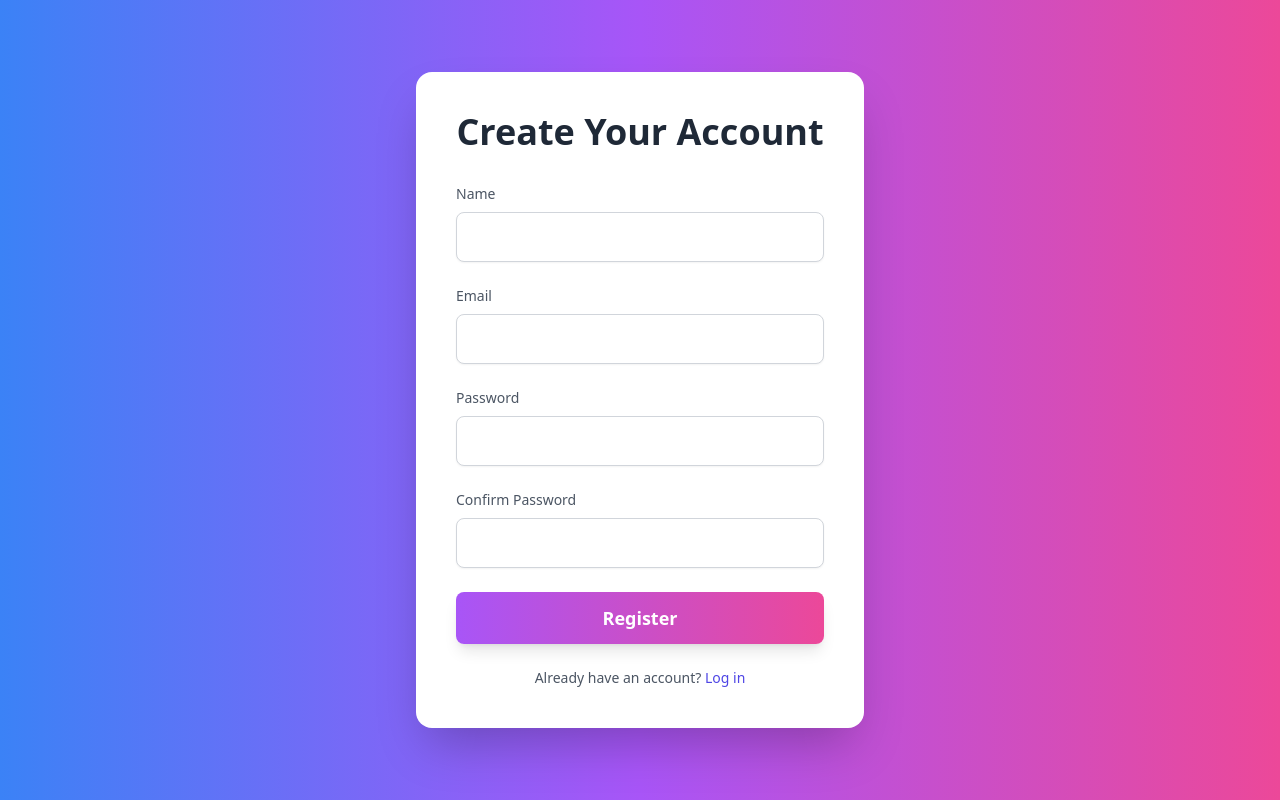
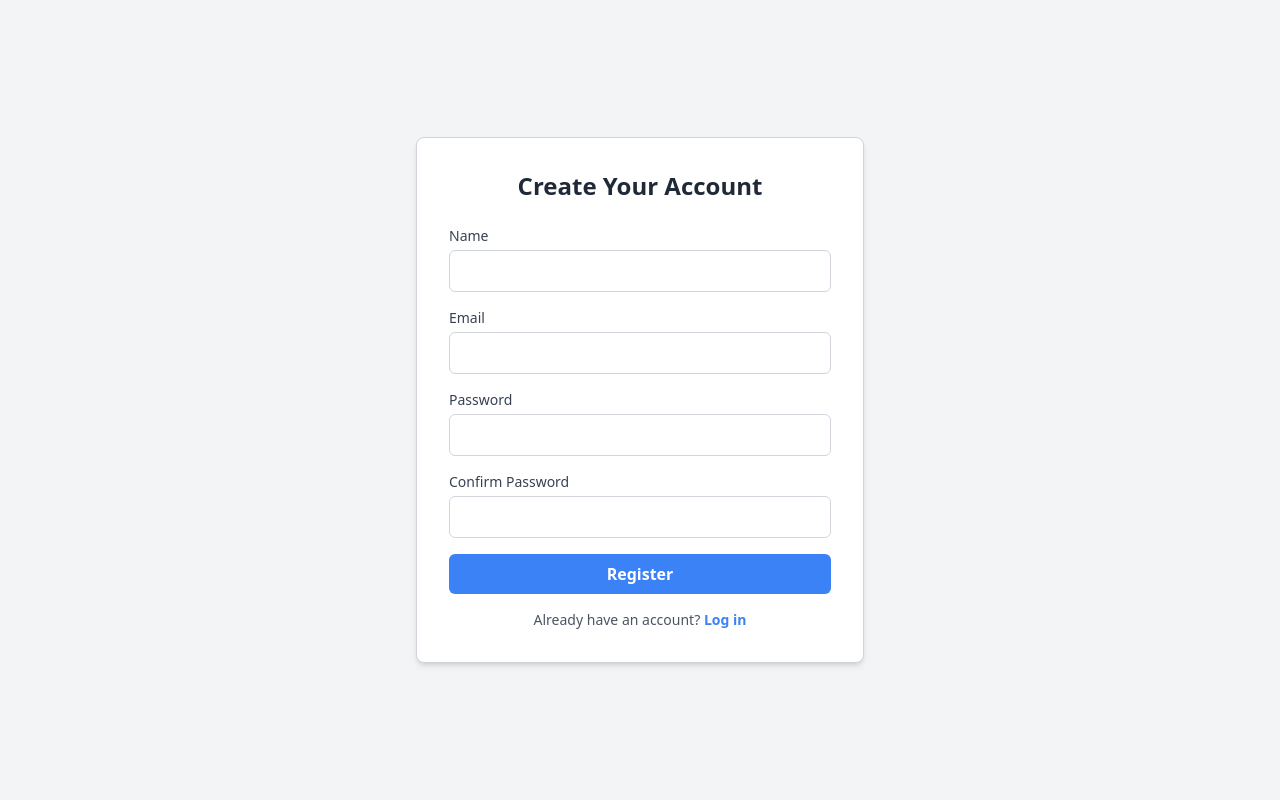
Before and after one commit to Gaya3ps/url-shortener, a React (Vite) app in the folder client/: page /register in a window 1280 px wide. Built offline with nearby package versions, Linux system fonts and the light colour scheme.

Commit message:
UI changes

```diff
--- a/client/src/pages/Register.tsx
+++ b/client/src/pages/Register.tsx
@@ -1,3 +1,150 @@
+// import React, { useState } from "react";
+// import axios from "axios";
+// import config from "../config";
+// import { toast, ToastContainer } from "react-toastify";
+// import "react-toastify/dist/ReactToastify.css";
+// import { Link, useNavigate } from "react-router-dom";
+
+// interface RegisterForm {
+//   name: string;
+//   email: string;
+//   password: string;
+//   confirmPassword: string;
+// }
+
+// const Register: React.FC = () => {
+//   const [form, setForm] = useState<RegisterForm>({
+//     name: "",
+//     email: "",
+//     password: "",
+//     confirmPassword: "",
+//   });
+//   const [error, setError] = useState<string | null>(null);
+//   const navigate = useNavigate();
+
+//   const handleInputChange = (e: React.ChangeEvent<HTMLInputElement>) => {
+//     const { name, value } = e.target;
+//     setForm((prevForm) => ({ ...prevForm, [name]: value }));
+//   };
+
+//   const handleSubmit = async (e: React.FormEvent) => {
+//     e.preventDefault();
+
+//     if (form.password !== form.confirmPassword) {
+//       setError("Passwords do not match.");
+//       toast.error("Passwords do not match.");
+//       return;
+//     }
+
+//     try {
+//       await axios.post(`${config.baseURL}/users/register`, {
+//         name: form.name,
+//         email: form.email,
+//         password: form.password,
+//       });
+//       toast.success("Registration successful! Redirecting to login...");
+//       setTimeout(() => navigate("/login"), 2000); // Navigate after 2 seconds
+//     } catch (err: any) {
+//       const errorMessage = err.response?.data?.message || "An error occurred.";
+//       setError(errorMessage);
+//       toast.error(errorMessage);
+//     }
+//   };
+
+//   return (
+//     <div className="flex items-center justify-center min-h-screen bg-gradient-to-r from-blue-500 via-purple-500 to-pink-500">
+//       <div className="max-w-md w-full mx-auto p-10 bg-white rounded-2xl shadow-2xl">
+//         <h2 className="text-4xl font-extrabold text-center text-gray-800 mb-8">
+//           Create Your Account
+//         </h2>
+//         <form onSubmit={handleSubmit}>
+//           <div className="mb-6">
+//             <label className="block text-sm font-medium text-gray-600 mb-2">
+//               Name
+//             </label>
+//             <input
+//               type="text"
+//               name="name"
+//               value={form.name}
+//               onChange={handleInputChange}
+//               required
+//               className="w-full px-4 py-3 border border-gray-300 rounded-lg shadow-sm focus:outline-none focus:ring-2 focus:ring-purple-500 focus:border-purple-500"
+//             />
+//           </div>
+//           <div className="mb-6">
+//             <label className="block text-sm font-medium text-gray-600 mb-2">
+//               Email
+//             </label>
+//             <input
+//               type="email"
+//               name="email"
+//               value={form.email}
+//               onChange={handleInputChange}
+//               required
+//               className="w-full px-4 py-3 border border-gray-300 rounded-lg shadow-sm focus:outline-none focus:ring-2 focus:ring-purple-500 focus:border-purple-500"
+//             />
+//           </div>
+//           <div className="mb-6">
+//             <label className="block text-sm font-medium text-gray-600 mb-2">
+//               Password
+//             </label>
+//             <input
+//               type="password"
+//               name="password"
+//               value={form.password}
+//               onChange={handleInputChange}
+//               required
+//               className="w-full px-4 py-3 border border-gray-300 rounded-lg shadow-sm focus:outline-none focus:ring-2 focus:ring-purple-500 focus:border-purple-500"
+//             />
+//           </div>
+//           <div className="mb-6">
+//             <label className="block text-sm font-medium text-gray-600 mb-2">
+//               Confirm Password
+//             </label>
+//             <input
+//               type="password"
+//               name="confirmPassword"
+//               value={form.confirmPassword}
+//               onChange={handleInputChange}
+//               required
+//               className="w-full px-4 py-3 border border-gray-300 rounded-lg shadow-sm focus:outline-none focus:ring-2 focus:ring-purple-500 focus:border-purple-500"
+//             />
+//           </div>
+//           {error && (
+//             <p className="text-red-500 text-sm mb-6 text-center">{error}</p>
+//           )}
+//           <button
+//             type="submit"
+//             className="w-full bg-gradient-to-r from-purple-500 to-pink-500 text-white py-3 px-6 rounded-lg font-bold text-lg hover:from-purple-600 hover:to-pink-600 focus:outline-none focus:ring-4 focus:ring-pink-400 focus:ring-offset-2 shadow-lg"
+//           >
+//             Register
+//           </button>
+//           <p className="text-sm text-center text-gray-600 mt-6">
+//             Already have an account?{" "}
+//             {/* <a
+//               href="/login"
+//               className="text-purple-600 font-semibold hover:underline"
+//             >
+//               Log in
+//             </a> */}
+//             <Link
+//             to="/login"
+//             className="font-medium text-indigo-600 hover:text-indigo-500"
+//           >
+//             Log in
+//             </Link>
+//           </p>
+//         </form>
+//       </div>
+//       <ToastContainer />
+//     </div>
+//   );
+// };
+
+// export default Register;
+
+
+
 import React, { useState } from "react";
 import axios from "axios";
 import config from "../config";
@@ -52,14 +199,14 @@
   };
 
   return (
-    <div className="flex items-center justify-center min-h-screen bg-gradient-to-r from-blue-500 via-purple-500 to-pink-500">
-      <div className="max-w-md w-full mx-auto p-10 bg-white rounded-2xl shadow-2xl">
-        <h2 className="text-4xl font-extrabold text-center text-gray-800 mb-8">
+    <div className="flex items-center justify-center min-h-screen bg-gray-100">
+      <div className="max-w-md w-full p-8 bg-white border border-gray-300 rounded-lg shadow-md">
+        <h2 className="text-2xl font-bold text-center text-gray-800 mb-6">
           Create Your Account
         </h2>
         <form onSubmit={handleSubmit}>
-          <div className="mb-6">
-            <label className="block text-sm font-medium text-gray-600 mb-2">
+          <div className="mb-4">
+            <label className="block text-sm font-medium text-gray-700 mb-1">
               Name
             </label>
             <input
@@ -68,11 +215,11 @@
               value={form.name}
               onChange={handleInputChange}
               required
-              className="w-full px-4 py-3 border border-gray-300 rounded-lg shadow-sm focus:outline-none focus:ring-2 focus:ring-purple-500 focus:border-purple-500"
+              className="w-full px-3 py-2 border border-gray-300 rounded-md focus:ring-2 focus:ring-blue-500 focus:outline-none"
             />
           </div>
-          <div className="mb-6">
-            <label className="block text-sm font-medium text-gray-600 mb-2">
+          <div className="mb-4">
+            <label className="block text-sm font-medium text-gray-700 mb-1">
               Email
             </label>
             <input
@@ -81,11 +228,11 @@
               value={form.email}
               onChange={handleInputChange}
               required
-              className="w-full px-4 py-3 border border-gray-300 rounded-lg shadow-sm focus:outline-none focus:ring-2 focus:ring-purple-500 focus:border-purple-500"
+              className="w-full px-3 py-2 border border-gray-300 rounded-md focus:ring-2 focus:ring-blue-500 focus:outline-none"
             />
           </div>
-          <div className="mb-6">
-            <label className="block text-sm font-medium text-gray-600 mb-2">
+          <div className="mb-4">
+            <label className="block text-sm font-medium text-gray-700 mb-1">
               Password
             </label>
             <input
@@ -94,11 +241,11 @@
               value={form.password}
               onChange={handleInputChange}
               required
-              className="w-full px-4 py-3 border border-gray-300 rounded-lg shadow-sm focus:outline-none focus:ring-2 focus:ring-purple-500 focus:border-purple-500"
+              className="w-full px-3 py-2 border border-gray-300 rounded-md focus:ring-2 focus:ring-blue-500 focus:outline-none"
             />
           </div>
-          <div className="mb-6">
-            <label className="block text-sm font-medium text-gray-600 mb-2">
+          <div className="mb-4">
+            <label className="block text-sm font-medium text-gray-700 mb-1">
               Confirm Password
             </label>
             <input
@@ -107,31 +254,25 @@
               value={form.confirmPassword}
               onChange={handleInputChange}
               required
-              className="w-full px-4 py-3 border border-gray-300 rounded-lg shadow-sm focus:outline-none focus:ring-2 focus:ring-purple-500 focus:border-purple-500"
+              className="w-full px-3 py-2 border border-gray-300 rounded-md focus:ring-2 focus:ring-blue-500 focus:outline-none"
             />
           </div>
           {error && (
-            <p className="text-red-500 text-sm mb-6 text-center">{error}</p>
+            <p className="text-red-500 text-sm mb-4 text-center">{error}</p>
           )}
           <button
             type="submit"
-            className="w-full bg-gradient-to-r from-purple-500 to-pink-500 text-white py-3 px-6 rounded-lg font-bold text-lg hover:from-purple-600 hover:to-pink-600 focus:outline-none focus:ring-4 focus:ring-pink-400 focus:ring-offset-2 shadow-lg"
+            className="w-full bg-blue-500 text-white py-2 px-4 rounded-md font-semibold hover:bg-blue-600 focus:outline-none focus:ring-2 focus:ring-blue-400"
           >
             Register
           </button>
-          <p className="text-sm text-center text-gray-600 mt-6">
+          <p className="text-sm text-center text-gray-600 mt-4">
             Already have an account?{" "}
-            {/* <a
-              href="/login"
-              className="text-purple-600 font-semibold hover:underline"
+            <Link
+              to="/login"
+              className="text-blue-500 font-semibold hover:underline"
             >
               Log in
-            </a> */}
-            <Link
-            to="/login"
-            className="font-medium text-indigo-600 hover:text-indigo-500"
-          >
-            Log in
             </Link>
           </p>
         </form>
```
Also changed, not shown: client/src/pages/ShortenUrl.tsx (+122 -6 lines).
